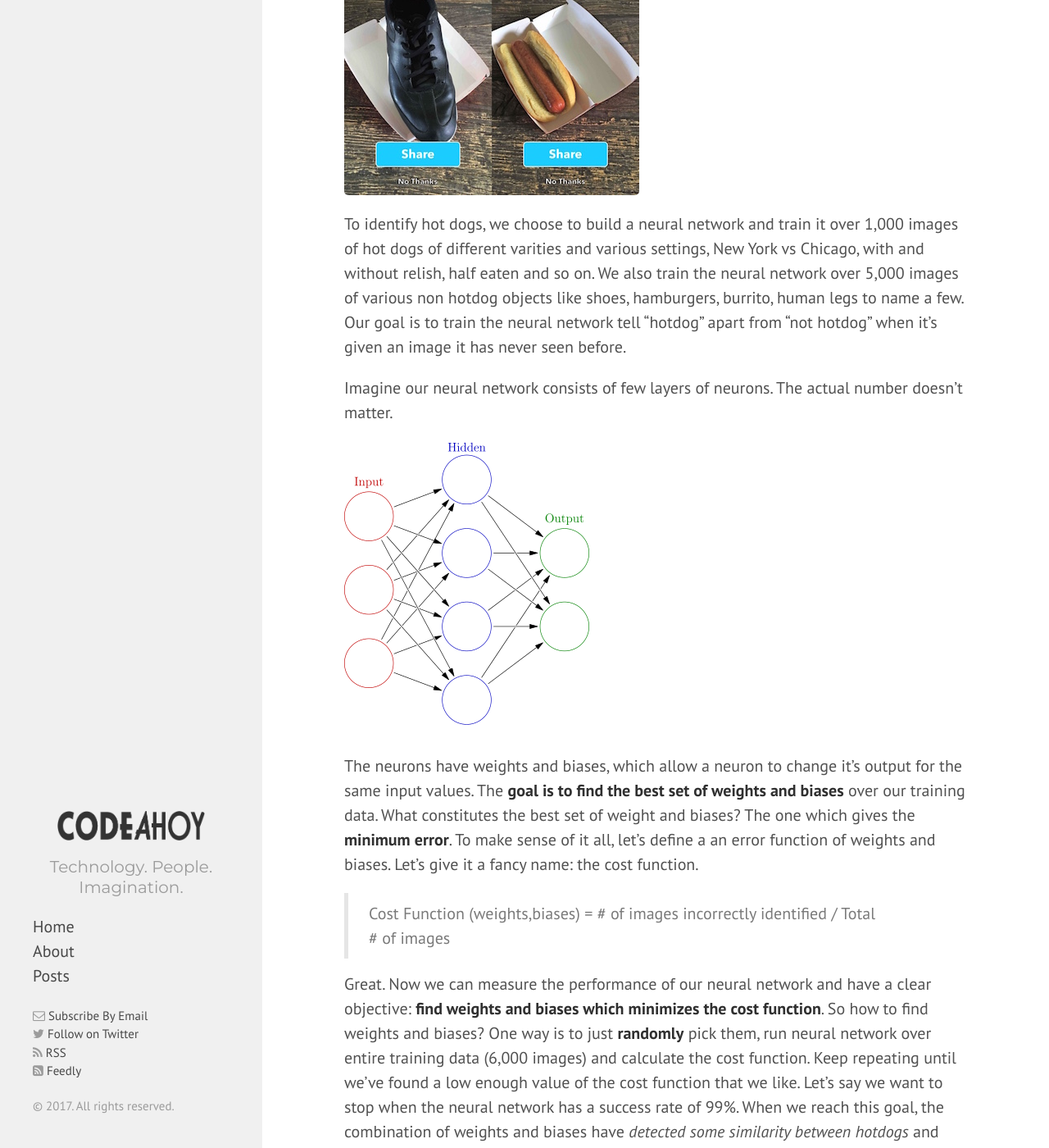
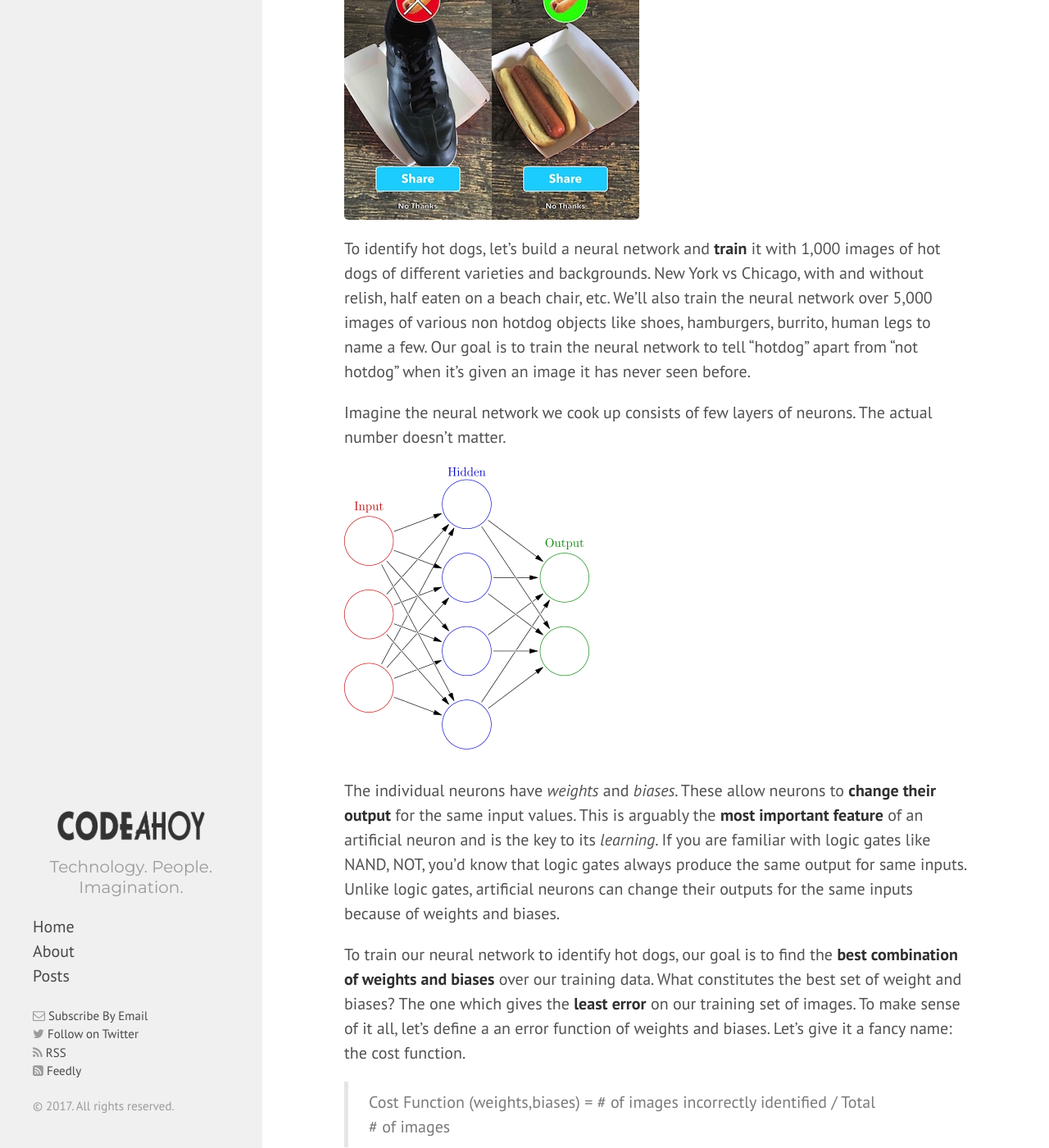
Before and after one commit to talk2viren/umermansoor.github.io, a Jekyll site: the page built from _posts/2017-07-28-ai-is-not-magic-how-neural-networks-learn.md, in a window 1280 px wide and 1400 px high, scrolled down 512 px. Shown: the whole window at 82% size. Built offline with Jekyll 4.4.1, drawn with Linux system fonts in a browser that asks for light colours; nearby versions of some CDN libraries; a script that is not in the unit is left out; comment, search, counter and statistics services are not loaded; some of the changed text lies outside the part shown.

Commit message:
more clarity

```diff
--- a/_posts/2017-07-28-ai-is-not-magic-how-neural-networks-learn.md
+++ b/_posts/2017-07-28-ai-is-not-magic-how-neural-networks-learn.md
@@ -5,7 +5,7 @@
 excerpt_separator: <!--more-->
 ---
 
-In my previous [blog post](https://codeahoy.com/2017/07/27/ai-winter-is-coming/), I claimed that "*AI is not magic.*" In this blog post, my goal is to discuss how neural networks learn, and show that AI isn't a crystal ball or magic, just science and some very slick mathematics. This is a *high level intro* and assumes that you are familiar with neural networks.
+In my previous [blog post](https://codeahoy.com/2017/07/27/ai-winter-is-coming/), I claimed that "*AI is not magic.*" In this blog post, my goal is to discuss how neural networks learn, and show that AI isn't a crystal ball or magic, just science and some very slick mathematics. I'll keep this *high level*, but assume that you know what an artificial neuron is and have at least little bit knowledge of neural networks.
 
 Let's start with an example. Suppose we are building an app to [identify hot dogs](https://www.theverge.com/2017/6/26/15876006/hot-dog-app-android-silicon-valley). Take a picture of a hot dog and the app will tell you if it's a "hotdog". Give it a picture of something else like a shoe and it will tell you that it's "not hotdog"
 
@@ -13,13 +13,15 @@
 
 <!--more-->
 
-To identify hot dogs, we choose to build a neural network and train it over 1,000 images of hot dogs of different varities and various settings, New York vs Chicago, with and without relish, half eaten and so on. We also train the neural network over 5,000 images of various non hotdog objects like shoes, hamburgers, burrito, human legs to name a few. Our goal is to train the neural network tell "hotdog" apart from "not hotdog" when it's given an image it has never seen before.
+To identify hot dogs, let's build a neural network and **train** it with 1,000 images of hot dogs of different varieties and backgrounds. New York vs Chicago, with and without relish, half eaten on a beach chair, etc. We'll also train the neural network over 5,000 images of various non hotdog objects like shoes, hamburgers, burrito, human legs to name a few. Our goal is to train the neural network to tell "hotdog" apart from "not hotdog" when it's given an image it has never seen before.
 
-Imagine our neural network consists of few layers of neurons. The actual number doesn't matter.
+Imagine the neural network we cook up consists of few layers of neurons. The actual number doesn't matter.
 
 ![neural_network]({{ site.url }}/img/blogs/neural_network.svg.png)
 
-The neurons have weights and biases, which allow a neuron to change it's output for the same input values. The **goal is to find the best set of weights and biases** over our training data. What constitutes the best set of weight and biases? The one which gives the **minimum error**. To make sense of it all, let's define a an error function of weights and biases. Let's give it a fancy name: the cost function.
+The individual neurons have *weights* and *biases*. These allow neurons to **change their output** for the same input values. This is arguably the **most important feature** of an artificial neuron and is the key to its *learning*. If you are familiar with logic gates like NAND, NOT, you'd know that logic gates always produce the same output for same inputs. Unlike logic gates, artificial neurons can change their outputs for the same inputs because of weights and biases.
+
+To train our neural network to identify hot dogs, our goal is to find the **best combination of weights and biases** over our training data. What constitutes the best set of weight and biases? The one which gives the **least error** on our training set of images. To make sense of it all, let's define a an error function of weights and biases. Let's give it a fancy name: the cost function.
 
 > Cost Function (weights,biases) = # of images incorrectly identified / Total # of images
 
```
